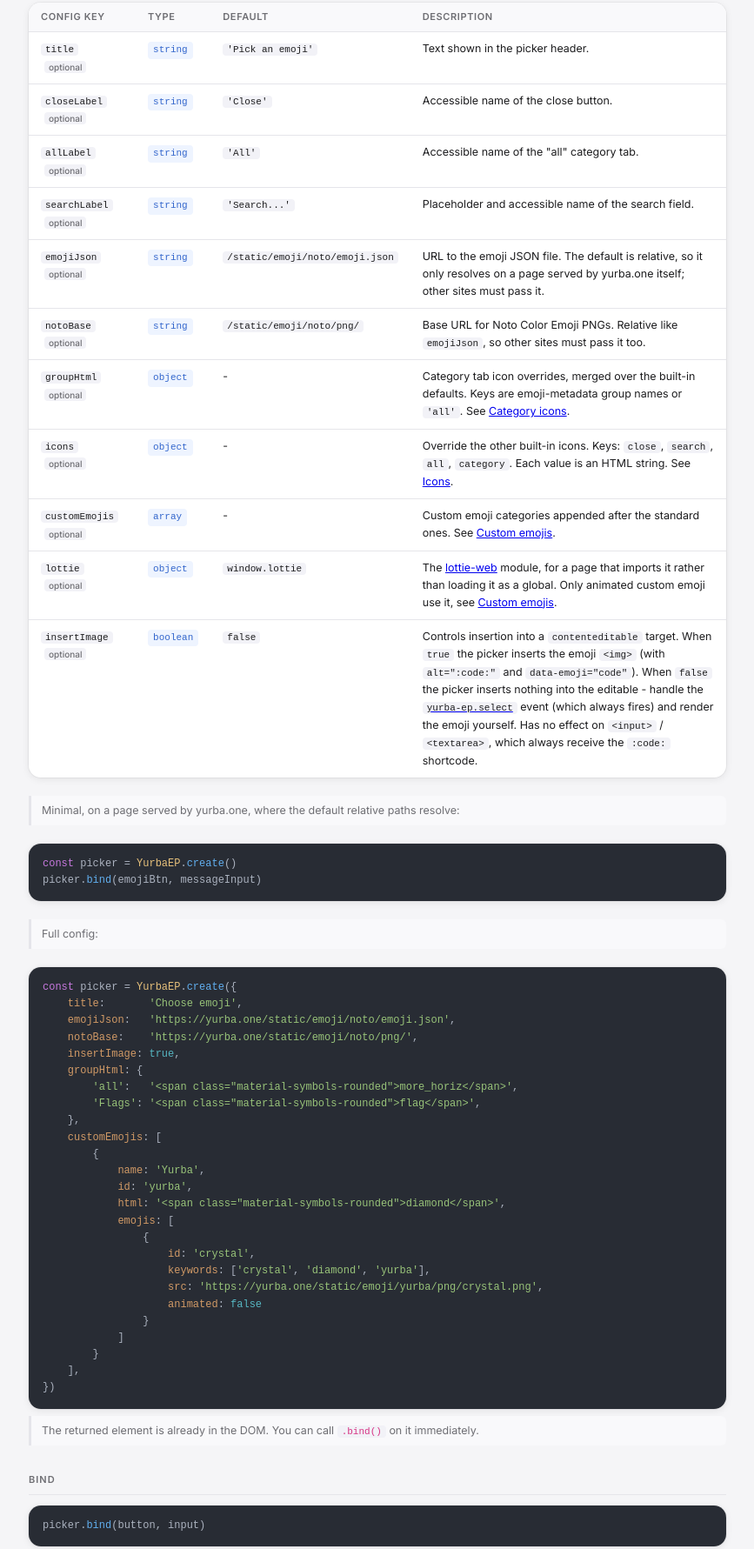
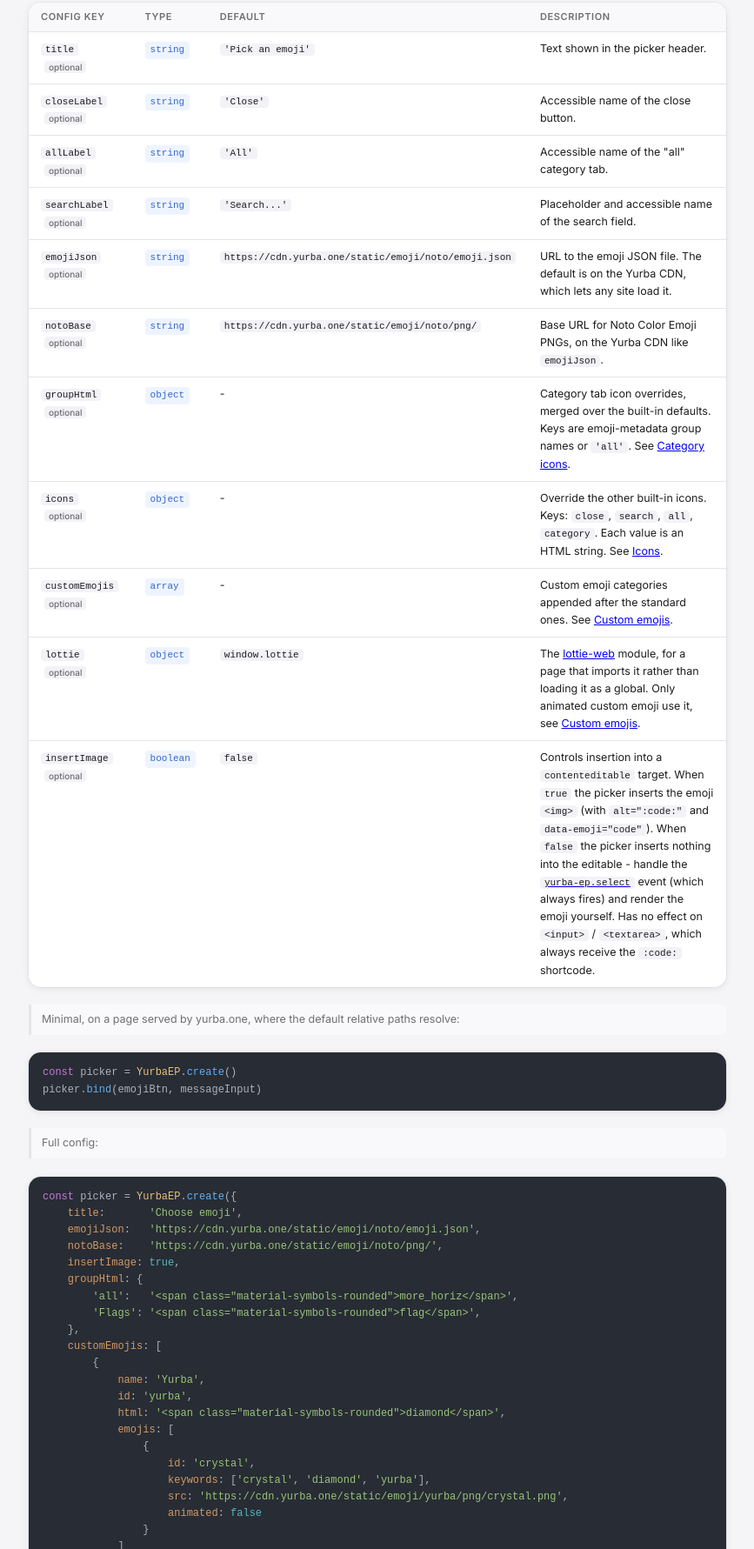
Before and after one commit to yurba-dev/yurba-ep, a website: page index.html in a window 1280 px wide. Shown: the part 2703-4484 px from the top of the page at 87% size, without its empty margins (321-1188 px from the left). Drawn offline with nearby package versions, Linux system fonts and the light colour scheme.

Commit message:
Update url of emoji pack

```diff
--- a/index.html
+++ b/index.html
@@ -216,14 +216,14 @@ picker.bind(
                             <tr>
                                 <td><code>emojiJson</code> <span class="optional-badge">optional</span></td>
                                 <td><span class="type-badge">string</span></td>
-                                <td><code>/static/emoji/noto/emoji.json</code></td>
-                                <td>URL to the emoji JSON file. The default is relative, so it only resolves on a page served by yurba.one itself; other sites must pass it.</td>
+                                <td><code>https://cdn.yurba.one/static/emoji/noto/emoji.json</code></td>
+                                <td>URL to the emoji JSON file. The default is on the Yurba CDN, which lets any site load it.</td>
                             </tr>
                             <tr>
                                 <td><code>notoBase</code> <span class="optional-badge">optional</span></td>
                                 <td><span class="type-badge">string</span></td>
-                                <td><code>/static/emoji/noto/png/</code></td>
-                                <td>Base URL for Noto Color Emoji PNGs. Relative like <code>emojiJson</code>, so other sites must pass it too.</td>
+                                <td><code>https://cdn.yurba.one/static/emoji/noto/png/</code></td>
+                                <td>Base URL for Noto Color Emoji PNGs, on the Yurba CDN like <code>emojiJson</code>.</td>
                             </tr>
                             <tr>
                                 <td><code>groupHtml</code> <span class="optional-badge">optional</span></td>
@@ -266,8 +266,8 @@ picker.bind(emojiBtn, messageInput)</code></pre>
                     <div class="code-block">
                         <pre><code class="language-javascript">const picker = YurbaEP.create({
     title:       'Choose emoji',
-    emojiJson:   'https://yurba.one/static/emoji/noto/emoji.json',
-    notoBase:    'https://yurba.one/static/emoji/noto/png/',
+    emojiJson:   'https://cdn.yurba.one/static/emoji/noto/emoji.json',
+    notoBase:    'https://cdn.yurba.one/static/emoji/noto/png/',
     insertImage: true,
     groupHtml: {
         'all':   '&lt;span class="material-symbols-rounded"&gt;more_horiz&lt;/span&gt;',
@@ -282,7 +282,7 @@ picker.bind(emojiBtn, messageInput)</code></pre>
                 {
                     id: 'crystal',
                     keywords: ['crystal', 'diamond', 'yurba'],
-                    src: 'https://yurba.one/static/emoji/yurba/png/crystal.png',
+                    src: 'https://cdn.yurba.one/static/emoji/yurba/png/crystal.png',
                     animated: false
                 }
             ]
@@ -518,12 +518,12 @@ editor.addEventListener('yurba-ep.select', (e) =&gt; {
                 {
                     id: 'crystal',
                     keywords: ['crystal', 'diamond', 'yurba'],
-                    src: 'https://yurba.one/static/emoji/yurba/png/crystal.png',
+                    src: 'https://cdn.yurba.one/static/emoji/yurba/png/crystal.png',
                     animated: false
                 },
                 {
                     id: 'cat',
-                    src: 'https://yurba.one/static/emoji/yurba/animated/cat.json',
+                    src: 'https://cdn.yurba.one/static/emoji/yurba/animated/cat.json',
                     animated: true,
                     still: 'https://example.com/emoji/cat.png'
                 },
@@ -599,7 +599,7 @@ editor.addEventListener('yurba-ep.select', (e) =&gt; {
                         <pre><code class="language-javascript">const picker = YurbaEP.create({
     groupHtml: {
         'all':   '&lt;span class="material-symbols-rounded"&gt;more_horiz&lt;/span&gt;',
-        'Flags': '&lt;img src="https://yurba.one/static/emoji/yurba/png/crystal.png" width="20" height="20"&gt;',
+        'Flags': '&lt;img src="https://cdn.yurba.one/static/emoji/yurba/png/crystal.png" width="20" height="20"&gt;',
     },
 })</code></pre>
                     </div>
--- a/index.js
+++ b/index.js
@@ -8,7 +8,7 @@ const picker = YurbaEP.create({
             id: 'yurba',
             html: '<span class="material-symbols-rounded">diamond</span>',
             emojis: [
-                { id: 'crystal', keywords: ['crystal', 'diamond', 'yurba'], src: 'https://yurba.one/static/emoji/yurba/png/crystal.png' }
+                { id: 'crystal', keywords: ['crystal', 'diamond', 'yurba'], src: 'https://cdn.yurba.one/static/emoji/yurba/png/crystal.png' }
             ]
         }
     ]
--- a/yurba-ep.js
+++ b/yurba-ep.js
@@ -11,8 +11,8 @@ class YurbaEP extends HTMLElement {
         'Flags':                '<span class="material-symbols-rounded">flag</span>',
     }
 
-    static EMOJI_JSON = '/static/emoji/noto/emoji.json'
-    static NOTO_BASE  = '/static/emoji/noto/png/'
+    static EMOJI_JSON = 'https://cdn.yurba.one/static/emoji/noto/emoji.json'
+    static NOTO_BASE  = 'https://cdn.yurba.one/static/emoji/noto/png/'
 
     // Replaced by the .ui build
     static shell = {
```
Also changed, not shown: README.md, dist/yurba-ep.min.js, dist/yurba-ep.ui.min.js.
